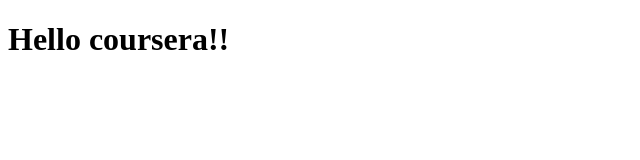
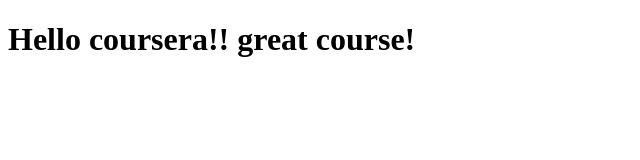
Before and after one commit to melatmbawoke/Coursera-test-, a plain HTML site: page site/index.html in a window 1280 px wide. Shown: the whole page, without its empty margins (0-640 px from the left). Drawn offline with Linux system fonts and the light colour scheme.

Commit message:
my second.

```diff
--- a/site/index.html
+++ b/site/index.html
@@ -6,6 +6,6 @@
 	<title>Hello coursera!!</title>
 </head>
 <body>
-<h1>Hello coursera!!<h1/>
+<h1>Hello coursera!! great course!<h1/>
 </body>
 </html>
```
